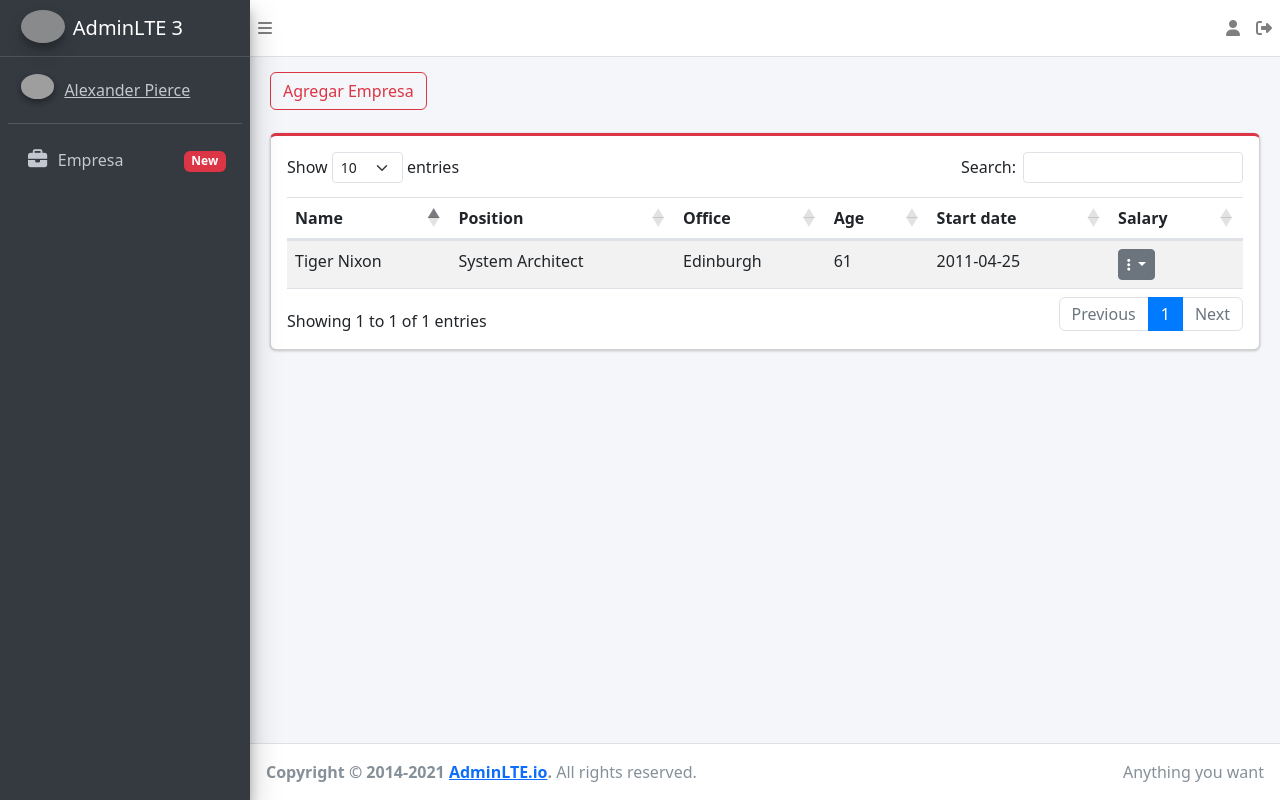
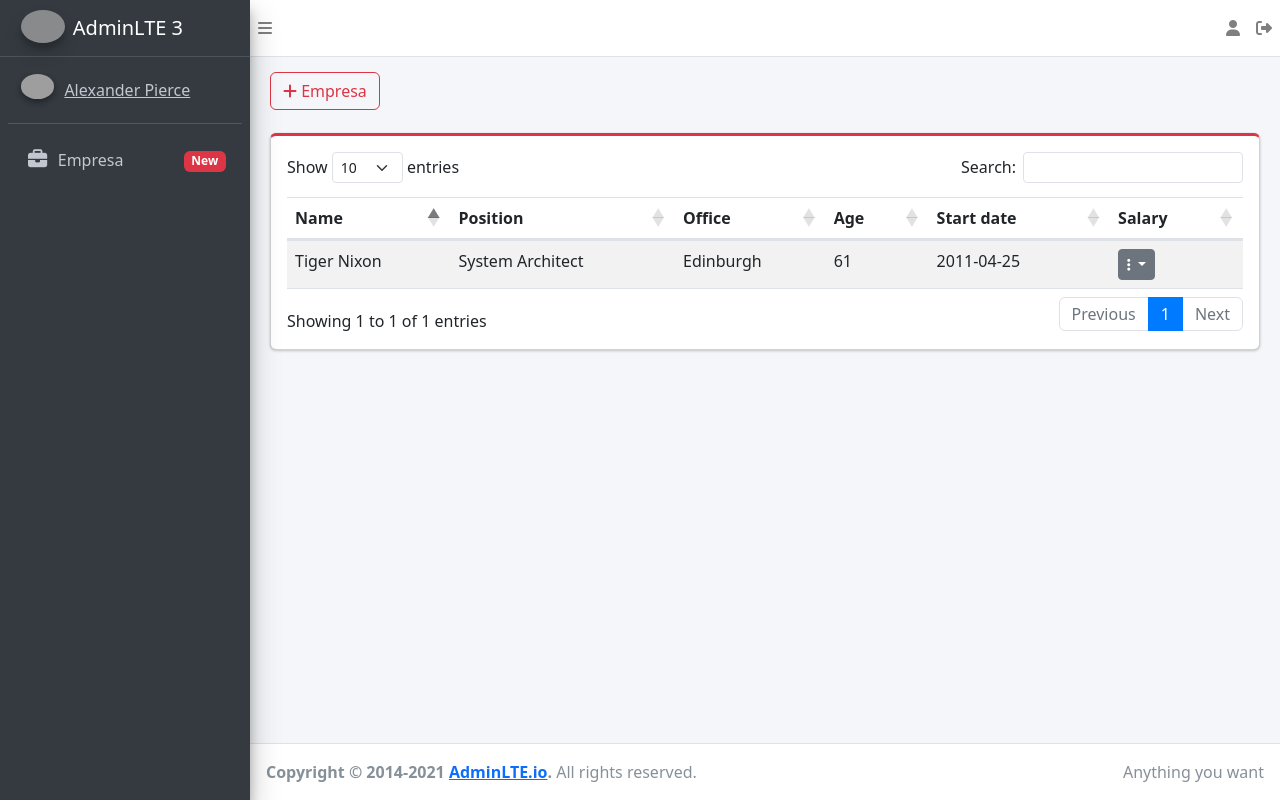
Before and after one commit to DanielConeoDev/nutricion, a PHP site: page /views/empresa/index.php in a window 1280 px wide. Run offline with PHP 8.4, Linux system fonts and the light colour scheme; some libraries are stand-ins or nearby versions; grey boxes are pictures that could not be loaded.

Commit message:
agregar icono

```diff
--- a/views/empresa/index.php
+++ b/views/empresa/index.php
@@ -8,7 +8,7 @@ include("../../public/includ/aside.php");
   <div class="container-fluid">
     <div class="row mb-2">
       <div class="col-sm-6">
-        <button type="button" class="btn btn-outline-danger">Agregar Empresa</button>
+        <button type="button" class="btn btn-outline-danger"><i class="fa-solid fa-plus"></i> Empresa</button>
       </div><!-- /.col -->
       <div class="col-sm-6">
 
```
